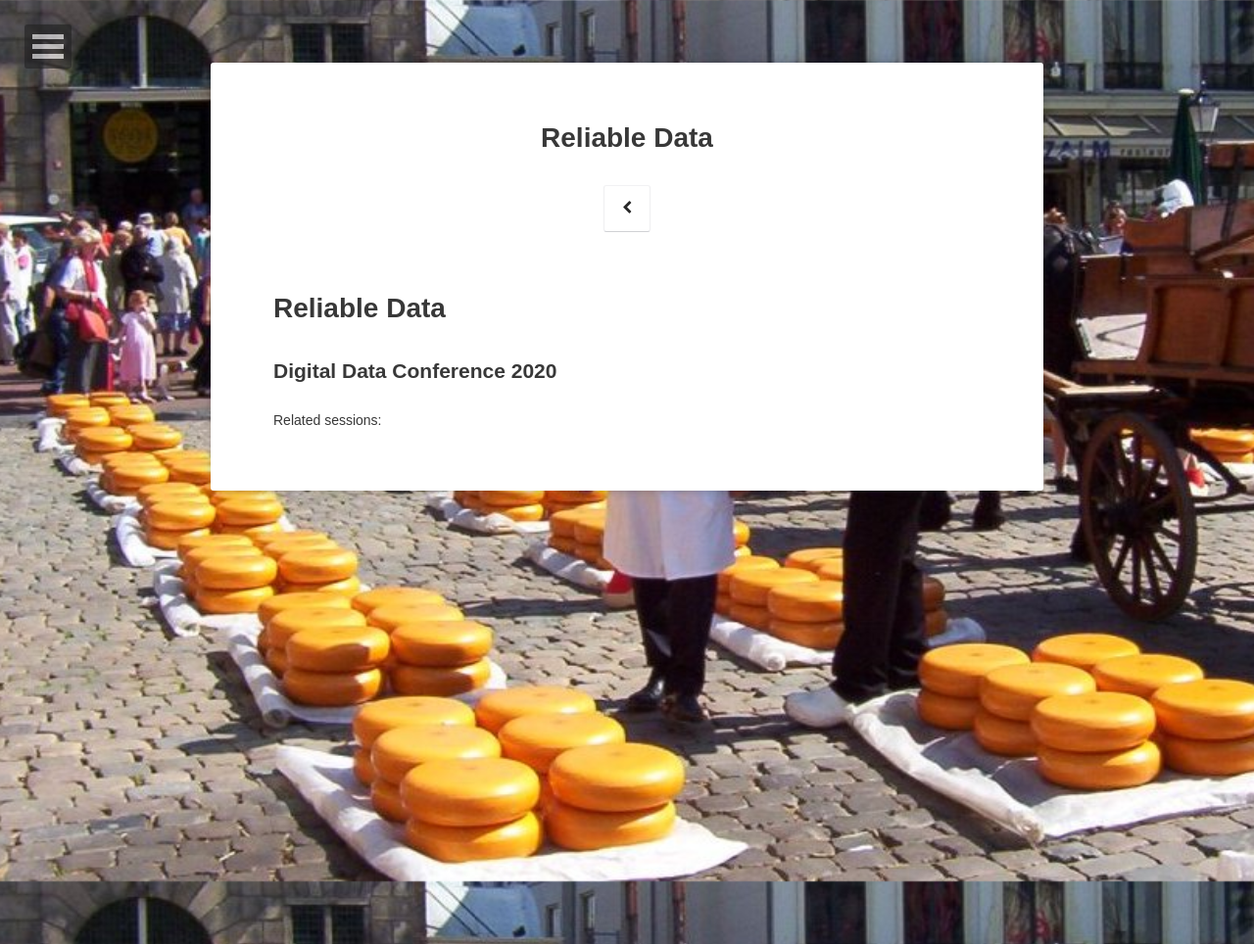
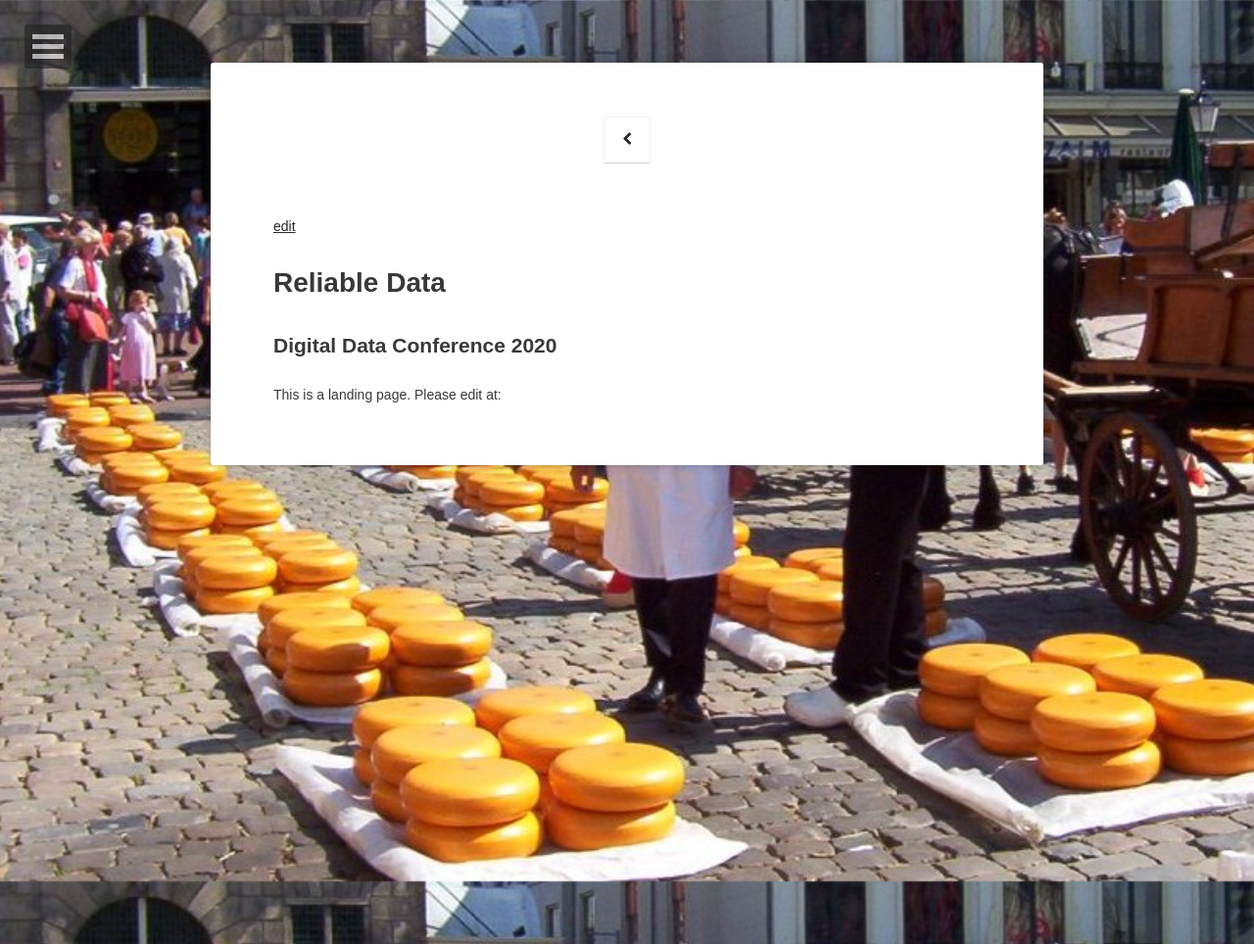
Before and after one commit to bio-guoda/bio-guoda.github.io, a Jekyll site: the page built from reliable-data.md, in a window 1280 px wide. Shown: the whole page at 98% size. Built offline with Jekyll 4.4.1, drawn with Linux system fonts in a browser that asks for light colours; some web fonts are replaced; our own code applies the rules of GitHub Pages for plain Markdown files; comment, search, counter and statistics services are not loaded.

Commit message:
add landing page

```diff
--- a/reliable-data.md
+++ b/reliable-data.md
@@ -1,4 +1,6 @@
+[edit](https://github.com/bio-guoda/bio-guoda.github.io/blob/master/reliable-data.md)
+
 # Reliable Data
 ## Digital Data Conference 2020
 
-Related sessions:
+This is a landing page. Please edit at:
```
